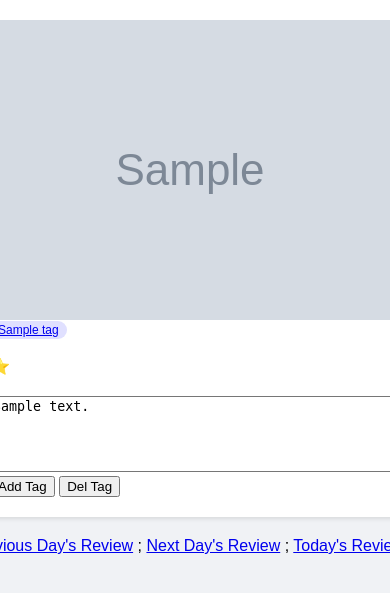
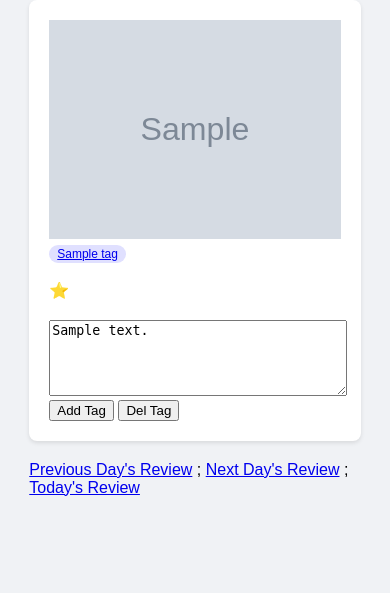
Before and after one commit to analogpixel/imageReview, a Django app: page / in a window 390 px wide; the page is wider, and only the part inside the window is pictured. Shown: the top 593 px of that part. Run offline with Django 5.2, Linux system fonts and the light colour scheme; tables that the repository leaves empty hold one stand-in row (values such as "Sample post"); grey boxes marked "Sample" are stand-in pictures.

Commit message:
fix for iphone

```diff
--- a/image_review/review_app/static/review_app/code.js
+++ b/image_review/review_app/static/review_app/code.js
@@ -6,7 +6,7 @@ $(document).ready(function() {
       var tag = prompt("Please enter a tag", "");
       $.post('/del_tag/' + $(this).data('filename'), {tag: tag});
 
-      // update tag list
+      // update tag list #TODO fix this to match the new link format
       $('div.tags[data-filename="' + $(this).data('filename')  + '"] span.tag:contains("' + tag + '")').remove();
     });
 
@@ -17,7 +17,7 @@ $(document).ready(function() {
         $.post('/add_tag/' + $(this).data('filename'), {tag: tag});
 
         // update tag list
-        $('div.tags[data-filename="' + $(this).data('filename')  + '"]').append('<span class="tag">' + tag + '</span>');
+        $('div.tags[data-filename="' + $(this).data('filename')  + '"]').append('<span class="tag"><a href=/tag/' + tag + '>' + tag + '</a></span>');
       }
     });
 
--- a/image_review/review_app/static/review_app/style.css
+++ b/image_review/review_app/static/review_app/style.css
@@ -18,7 +18,7 @@ body {
 }
 
 .container {
-    width: 450px;
+  width: 85%;
 }
 .card {
     background-color: #fff;
@@ -57,8 +57,9 @@ body {
     color: #fff;
 }
 .card img {
-    width: 400px;
+    width: 100%;
     margin-right: 10px;
+    padding-bottom: 5px;
     vertical-align: middle;
 }
 .card .tag {
--- a/image_review/review_app/templates/review_app/index.html
+++ b/image_review/review_app/templates/review_app/index.html
@@ -41,7 +41,7 @@
       {% endfor %}
       <a href="{{ yesterday }}">Previous Day's Review</a> ;
       <a href="{{ tomorrow }}">Next Day's Review</a> ;
-      <a href="{{ today }}">Today's Review</a> <br><br>
+      <a href="/">Today's Review</a> <br><br>
     </div>
 </body>
 </html>
--- a/image_review/review_app/views.py
+++ b/image_review/review_app/views.py
@@ -22,7 +22,7 @@ def serve_image(request, file_name):
 def del_tag(request, file_name):
     if request.method == 'POST':
         img = Image.objects.get(file_name=file_name)
-        tag_name = request.POST.get('tag')
+        tag_name = request.POST.get('tag').strip().lower()
         print("removing tag", tag_name)
         tag = Tag.objects.get(name=tag_name)
         img.tags.remove(tag)
@@ -35,7 +35,7 @@ def del_tag(request, file_name):
 def add_tag(request, file_name):
     if request.method == 'POST':
         img = Image.objects.get(file_name=file_name)
-        tag_name = request.POST.get('tag')
+        tag_name = request.POST.get('tag').strip().lower()
         print("adding tag", tag_name)
         tag, _ = Tag.objects.get_or_create(name=tag_name)
         img.tags.add(tag)
```
